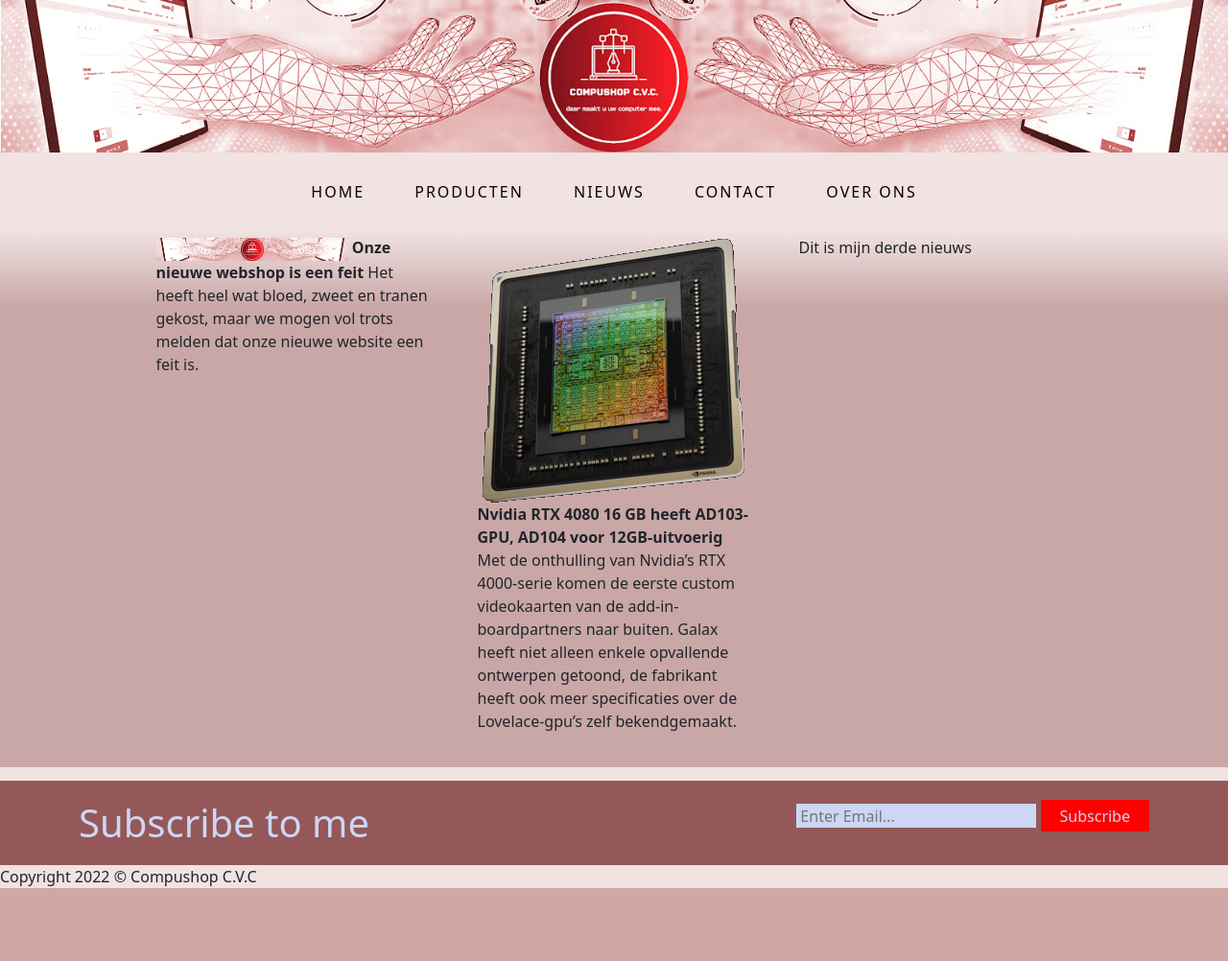
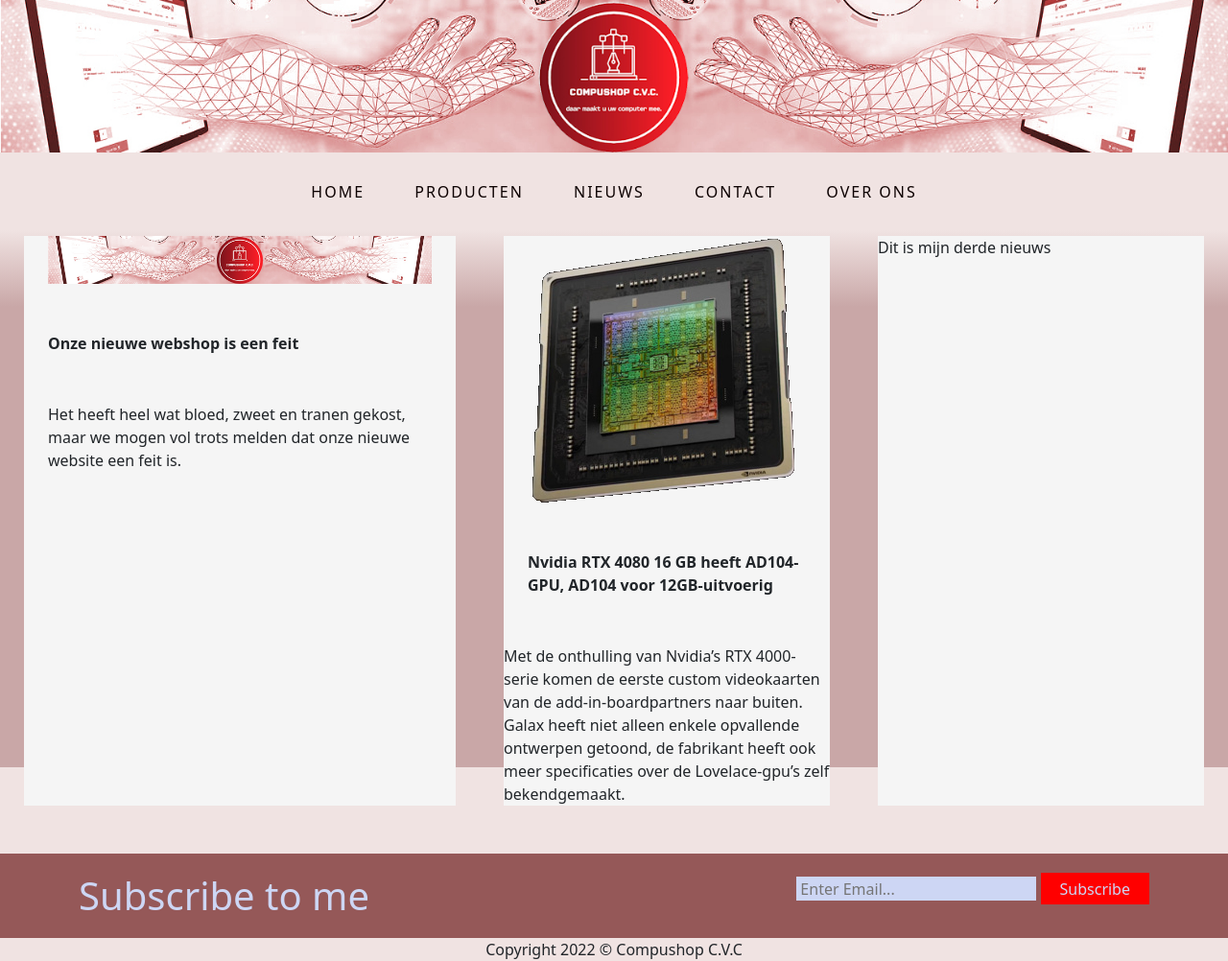
Before and after one commit to thatsleepyman/Compushop-C.V.C, a PHP site: page /html/nieuws.html in a window 1280 px wide. Shown: the whole page at 96% size. Before the commit the page ends 926 px from the top, so only its background shows below. Run offline with PHP 8.4, Linux system fonts and the light colour scheme.

Commit message:
alignment of news items improved

```diff
--- a/Compushop C.V.C/css/nieuws.css
+++ b/Compushop C.V.C/css/nieuws.css
@@ -1,15 +1,15 @@
-/* p {
+p {
     text-align: center;
-} */
+}
 .col {
-    /* background-color: #F5F5F5; */
+    background-color: #F5F5F5;
     margin-inline: 25px;
     margin-bottom: 50px;
     padding: 0px;
 }
 
 .img_news {
-    width: 200px;
+    width: 400px;
     margin: 0px;
     padding: 0px;
 }
--- a/Compushop C.V.C/html/nieuws.html
+++ b/Compushop C.V.C/html/nieuws.html
@@ -1,4 +1,5 @@
-<!doctype html> <!--test-->
+<!doctype html>
+<!--test-->
 <html lang="en">
 
 <head>
@@ -15,10 +16,11 @@
 
 <body>
 
-    <img class="nav navbar-fixed-top" id="showcase" src="../img/menu.jpg" width="100%" class="bd-placeholder-img-lg img-fluid"
-        text="Responsive image">
+    <img class="nav navbar-fixed-top" id="showcase" src="../img/menu.jpg" width="100%"
+        class="bd-placeholder-img-lg img-fluid" text="Responsive image">
 
-    <nav class="menu navbar-fixed-top"> <!--Dit heet anders in alle andere html bestanden, is het handig als we dit overal het zelfde noemen?-->
+    <nav class="menu navbar-fixed-top">
+        <!--Dit heet anders in alle andere html bestanden, is het handig als we dit overal het zelfde noemen?-->
         <li><a href="./index.html" data-hover="Home">Home</a></li>
         <li><a href="./product_keuzen.html" data-hover="Producten">Producten</a></li>
         <li><a href="./nieuws.html" data-hover="Nieuws">Nieuws</a></li>
@@ -26,27 +28,39 @@
         <li><a href="./over_ons.html" data-hover="Over ons">Over ons</a></li>
     </nav>
 
-    <p class="container">
-        <rij class="row justify-content-lg-center">
-            <kolom class="col col-md-3">
-
-                <img class="img_news bd-placeholder-img-lg image-fluid" src="../img/menu.jpg" alt="toetsenbord">
-                <strong>Onze nieuwe webshop is een feit</strong>
-                Het heeft heel wat bloed, zweet en tranen gekost, maar we mogen vol trots melden dat onze nieuwe website een feit is.
-            </kolom>
-            <kolom class="col col-md-3">
-                <img class="img_fluid image-news" src="../img/chip.png" alt="toetsenbord">
-                <span class="fw-bold"> Nvidia RTX 4080 16 GB heeft AD103-GPU, AD104 voor 12GB-uitvoerig</span>
+    <div class="container-fluid">
+        <div class="row ">
+            <div class="col">
+                <div class="col">
+                    <img class="img_news bd-placeholder-img-lg image-fluid" src="../img/menu.jpg" alt="toetsenbord">
+                </div>
+                <div class="col">
+                    <strong>Onze nieuwe webshop is een feit</strong>
+                </div>
+                <div class="col">
+                    Het heeft heel wat bloed, zweet en tranen gekost, maar we mogen vol trots melden dat onze nieuwe
+                    website een feit is.
+                </div>
+            </div>
+            <div class="col">
+                <div class="col">
+                    <img class="img_fluid image-news" src="../img/chip.png" alt="toetsenbord">
+                </div>
+                <div class="col">
+                    <span class="fw-bold"> Nvidia RTX 4080 16 GB heeft AD104-GPU, AD104 voor 12GB-uitvoerig</span>
+                </div>
+                <div class="col">
+                </div>
                 Met de onthulling van Nvidia’s RTX 4000-serie komen de eerste custom videokaarten van de
                 add-in-boardpartners naar
                 buiten. Galax heeft niet alleen enkele opvallende ontwerpen getoond, de fabrikant heeft ook meer
                 specificaties over de
                 Lovelace-gpu’s zelf bekendgemaakt.
-            </kolom>
-            <kolom class="col col-md-3">Dit is mijn derde nieuws</kolom>
-        </rij>
-    </p>
-
+            </div>
+            <div class="col">Dit is mijn derde nieuws</div>
+        </div>
+    </div>
+</body>
     <footer>
         <section id="newsletter">
             <div class="container">
@@ -60,6 +74,6 @@
         <p>Copyright 2022 © Compushop C.V.C</p>
         </div>
     </footer>
-</body>
+
 
 </html>
```
